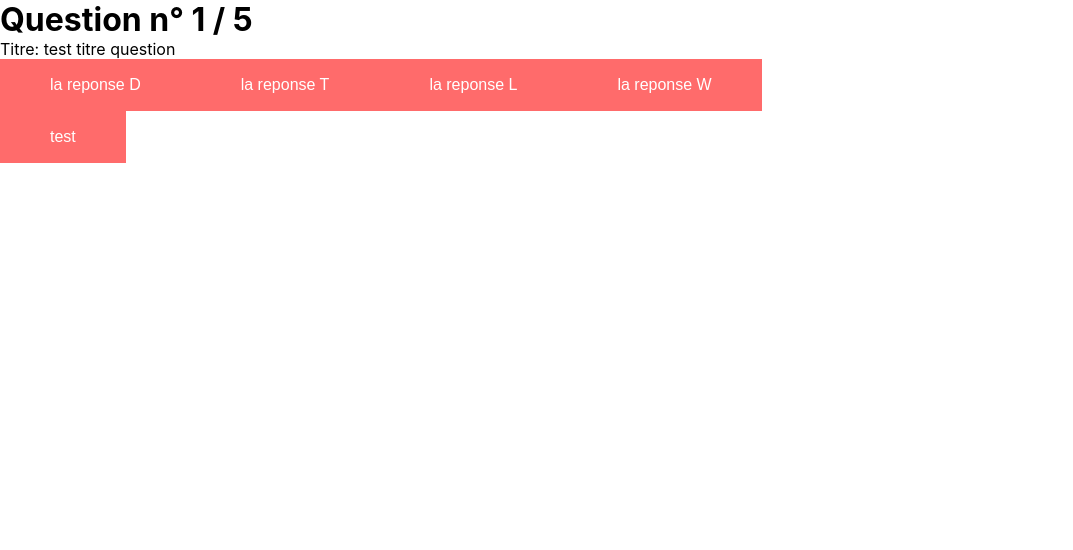
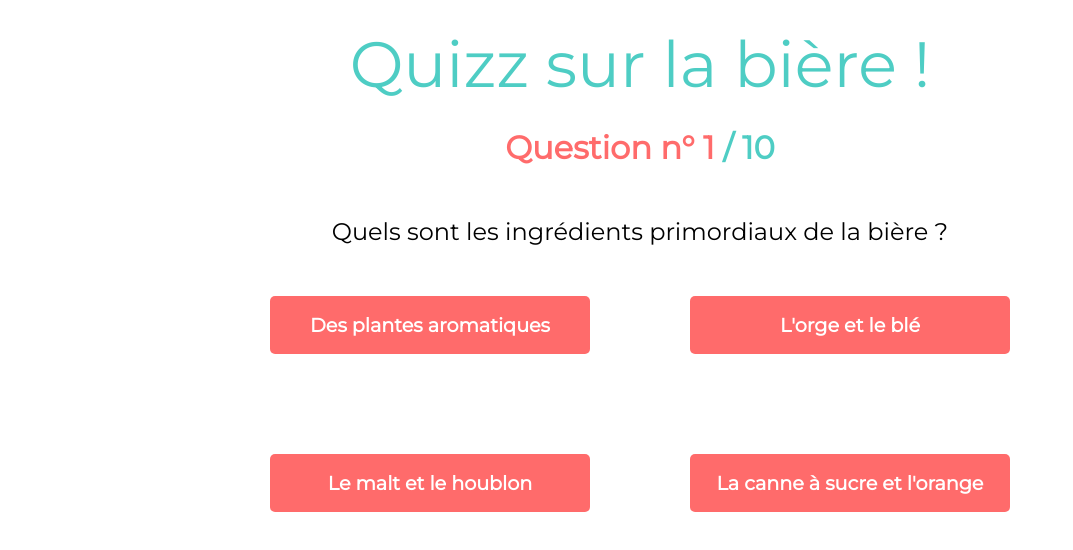
Before and after one commit to antoinePUECH/Projet-React.js, a React (Create React App) app: page /quizz1 in a window 1280 px wide. Shown: the top 550 px of the page, without its empty margins (0-1073 px from the left). Built offline with nearby package versions, Linux system fonts and the light colour scheme.

Commit message:
push route when quizz is done, create scss file for design the quizz, create real question and answer in json file

```diff
--- a/src/components/Quizz1.js
+++ b/src/components/Quizz1.js
@@ -1,37 +1,43 @@
 import React, { useState } from 'react';
 import data from '../data/Quizz1.json'
-import { useHistory } from 'react-router-dom';
+import '../sass/components/_quizz1.scss'
+import { Link, useHistory } from 'react-router-dom';
 
 function Quizz1() {
-    const [question, setQuestion] = useState(0)
+    let [question, setQuestion] = useState(0)
     const [score, setScore] = useState(0)
-    const Quizz = data.Quizz1[question]
-    const isValid = (valide) => {
-      if (valide) {
+    let router = useHistory();
+    const Quizz = data.Quizz1
+    const GoToScore = (score) => {
+      question = 0
+      router.push({
+          pathname: '/scoreShow',
+          state: { detail: score }
+      });
+   };
+    if (Quizz.length < question + 1) {
+      GoToScore(score)
+    } else {}
+    const isValid = (isValid) => {
+      if (isValid) {
         setScore(score + 1)
         setQuestion(question + 1)
       } else {
         setQuestion(question + 1)
       }
     }
-    let history = useHistory();
-
-    const paramsRoute = (score) => {
-       history.push({
-           pathname: '/scoreShow',
-           state: { detail: score }
-       });
-    };
     return(
         <div className="quizz">
-              <h1> Question n° {question + 1} <span>/ {data.Quizz1.length} </span></h1>
-          <p>Titre: {Quizz.titreQuestion}</p>
-          <div>
-            {Quizz.propositions.map((option) => (
-              <button onClick={() => isValid(option.valide)}> {option.reponseTitre} </button>
+          <h1 className="quizzTitle">Quizz sur la bière !</h1>
+          <h1 className="numberQuestion"> Question n° {question + 1} <span>/ {data.Quizz1.length} </span></h1>
+          <div className="contentQuestion">
+            <p id="questionTitle">{Quizz[question].questionTitle} ?</p>
+          <div className="contentAnswer">
+            {Quizz[question].answers.map((option) => (
+              <button className="answerBtn" onClick={() => isValid(option.isValid)}> {option.answerTitle} </button>
             ))}
           </div>
-          <button onClick= {() => paramsRoute(score)}>test</button>
+          </div>
         </div>
     )
 }
--- a/src/data/Quizz1.json
+++ b/src/data/Quizz1.json
@@ -1,107 +1,212 @@
 {
   "Quizz1": [
     {
-      "titreQuestion": "test titre question",
-      "propositions": [
+      "questionTitle": "Quels sont les ingrédients primordiaux de la bière",
+      "answers": [
         {
-          "reponseTitre": "la reponse D",
-          "valide": false
+          "answerTitle": "Des plantes aromatiques",
+          "isValid": false
         },
         {
-          "reponseTitre": "la reponse T",
-          "valide": false
+          "answerTitle": "L'orge et le blé",
+          "isValid": false
         },
         {
-          "reponseTitre": "la reponse L",
-          "valide": true
+          "answerTitle": "Le malt et le houblon",
+          "isValid": true
         },
         {
-          "reponseTitre": "la reponse W",
-          "valide": false
+          "answerTitle": "La canne à sucre et l'orange",
+          "isValid": false
         }
       ]
     },
     {
-      "titreQuestion": "test titre deuxieme question",
-      "propositions": [
+      "questionTitle": "Quel pays est le leader mondial de l'exportation de bière",
+      "answers": [
         {
-          "reponseTitre": "la reponse D",
-          "valide": false
+          "answerTitle": "Brésil",
+          "isValid": false
         },
         {
-          "reponseTitre": "la reponse T",
-          "valide": false
+          "answerTitle": "Belgique",
+          "isValid": true
         },
         {
-          "reponseTitre": "la reponse L",
-          "valide": true
+          "answerTitle": "Etats-Unis",
+          "isValid": false
         },
         {
-          "reponseTitre": "la reponse W",
-          "valide": false
+          "answerTitle": "Allemagne",
+          "isValid": false
         }
       ]
     },
     {
-      "titreQuestion": "test titre deuxieme question",
-      "propositions": [
+      "questionTitle": "Que rajoute t'on à la bière pour obtenir un monaco",
+      "answers": [
         {
-          "reponseTitre": "la reponse D",
-          "valide": false
+          "answerTitle": "Sirop de cassis",
+          "isValid": false
         },
         {
-          "reponseTitre": "la reponse T",
-          "valide": false
+          "answerTitle": "Jus de citron",
+          "isValid": false
         },
         {
-          "reponseTitre": "la reponse L",
-          "valide": true
+          "answerTitle": "Coca cola",
+          "isValid": false
         },
         {
-          "reponseTitre": "la reponse W",
-          "valide": false
+          "answerTitle": "Sirop de grenadine",
+          "isValid": true
         }
       ]
     },
     {
-      "titreQuestion": "test titre deuxieme question",
-      "propositions": [
+      "questionTitle": "Quelle est la teneur en alcool de la bière la plus forte du monde",
+      "answers": [
         {
-          "reponseTitre": "la reponse D",
-          "valide": false
+          "answerTitle": "43,4",
+          "isValid": false
         },
         {
-          "reponseTitre": "la reponse T",
-          "valide": false
+          "answerTitle": "57,8",
+          "isValid": true
         },
         {
-          "reponseTitre": "la reponse L",
-          "valide": true
+          "answerTitle": "49,5",
+          "isValid": false
         },
         {
-          "reponseTitre": "la reponse W",
-          "valide": false
+          "answerTitle": "61,7",
+          "isValid": false
         }
       ]
     },
     {
-      "titreQuestion": "test titre deuxieme question",
-      "propositions": [
+      "questionTitle": "Quel ingrédient n'est pas présent dans la conception de bière",
+      "answers": [
         {
-          "reponseTitre": "la reponse D",
-          "valide": false
+          "answerTitle": "Maïs",
+          "isValid": true
         },
         {
-          "reponseTitre": "la reponse T",
-          "valide": false
+          "answerTitle": "Malt",
+          "isValid": false
         },
         {
-          "reponseTitre": "la reponse L",
-          "valide": true
+          "answerTitle": "Orge",
+          "isValid": false
         },
         {
-          "reponseTitre": "la reponse W",
-          "valide": false
+          "answerTitle": "Houblon",
+          "isValid": false
+        }
+      ]
+    },
+    {
+      "questionTitle": "Quel pays consomme le plus de bière au monde",
+      "answers": [
+        {
+          "answerTitle": "Autriche",
+          "isValid": false
+        },
+        {
+          "answerTitle": "Irlande",
+          "isValid": false
+        },
+        {
+          "answerTitle": "Belgique",
+          "isValid": false
+        },
+        {
+          "answerTitle": "République Tchèque",
+          "isValid": true
+        }
+      ]
+    },
+    {
+      "questionTitle": "Quelle marque de bière est la plus vendu au monde",
+      "answers": [
+        {
+          "answerTitle": "Leffe",
+          "isValid": false
+        },
+        {
+          "answerTitle": "Guiness",
+          "isValid": false
+        },
+        {
+          "answerTitle": "Heineken",
+          "isValid": true
+        },
+        {
+          "answerTitle": "Desperados",
+          "isValid": false
+        }
+      ]
+    },
+    {
+      "questionTitle": "Combien de temps laisse t'on fermenté un fût de bière",
+      "answers": [
+        {
+          "answerTitle": "2 semaines",
+          "isValid": false
+        },
+        {
+          "answerTitle": "4 semaines",
+          "isValid": false
+        },
+        {
+          "answerTitle": "6 semaines",
+          "isValid": true
+        },
+        {
+          "answerTitle": "8 semaines",
+          "isValid": false
+        }
+      ]
+    },
+    {
+      "questionTitle": "Quand à été inventé la première bière",
+      "answers": [
+        {
+          "answerTitle": "1446",
+          "isValid": false
+        },
+        {
+          "answerTitle": "742",
+          "isValid": false
+        },
+        {
+          "answerTitle": "3605 avant J-C",
+          "isValid": false
+        },
+        {
+          "answerTitle": "~ 8000 avant J-C",
+          "isValid": true
+        }
+      ]
+    },
+    {
+      "questionTitle": "Que'est-ce qui différencie les bières blanches, blondes, ambrées et brunes",
+      "answers": [
+        {
+          "answerTitle": "Leur teneur en alcool",
+          "isValid": false
+        },
+        {
+          "answerTitle": "La température de fermentation",
+          "isValid": false
+        },
+        {
+          "answerTitle": "La torréfaction du malt",
+          "isValid": true
+        },
+        {
+          "answerTitle": "L'origine du bar",
+          "isValid": false
         }
       ]
     }
--- a/src/sass/components/_ctaquizz.scss
+++ b/src/sass/components/_ctaquizz.scss
@@ -6,7 +6,9 @@ button{
     background-color: $orange;
     color: $white;
     border: transparent;
+    border-radius: 5px;
     text-decoration: none;
+    transition: all 0.3s ease-in-out;
 
     a{
         color : $white;
--- /dev/null
+++ b/src/sass/components/_quizz1.scss
@@ -0,0 +1,51 @@
+@import "../helpers/font";
+@import "../helpers/colors";
+
+.quizz {
+    width: 100%;
+    text-align: center;
+
+    .quizzTitle {
+        color: $blue;
+        font-size: 4rem;
+        font-family: $font;
+        font-weight: 500;
+        margin: 25px 0;
+    }
+    .numberQuestion {
+        font-family: $font;
+        color: $orange;
+
+        span {
+            color: $blue;
+        }
+    }
+    .contentQuestion {
+        display: inline-table;
+
+        #questionTitle {
+            font-family: $font;
+            color: $black;
+            padding-top: 50px;
+            font-size: 1.5rem;
+            font-weight: lighter;
+        }
+        .contentAnswer {
+            display: flex;
+            justify-content: center;
+            flex: wrap;
+            width: 900px;
+            flex-wrap: wrap;
+
+            .answerBtn {
+                color: $white;
+                font-family: $font;
+                font-size: 1.2rem;
+                font-weight: bold;
+                padding: 17px 15px;
+                width: 320px;
+                margin: 50px;
+            }
+        }
+    }
+}
```
Also changed, not shown: src/sass/components/_header.scss (line endings or trailing spaces), src/sass/helpers/_font.scss (line endings or trailing spaces), 1 other file (tests, documents, lock files or other folders).
